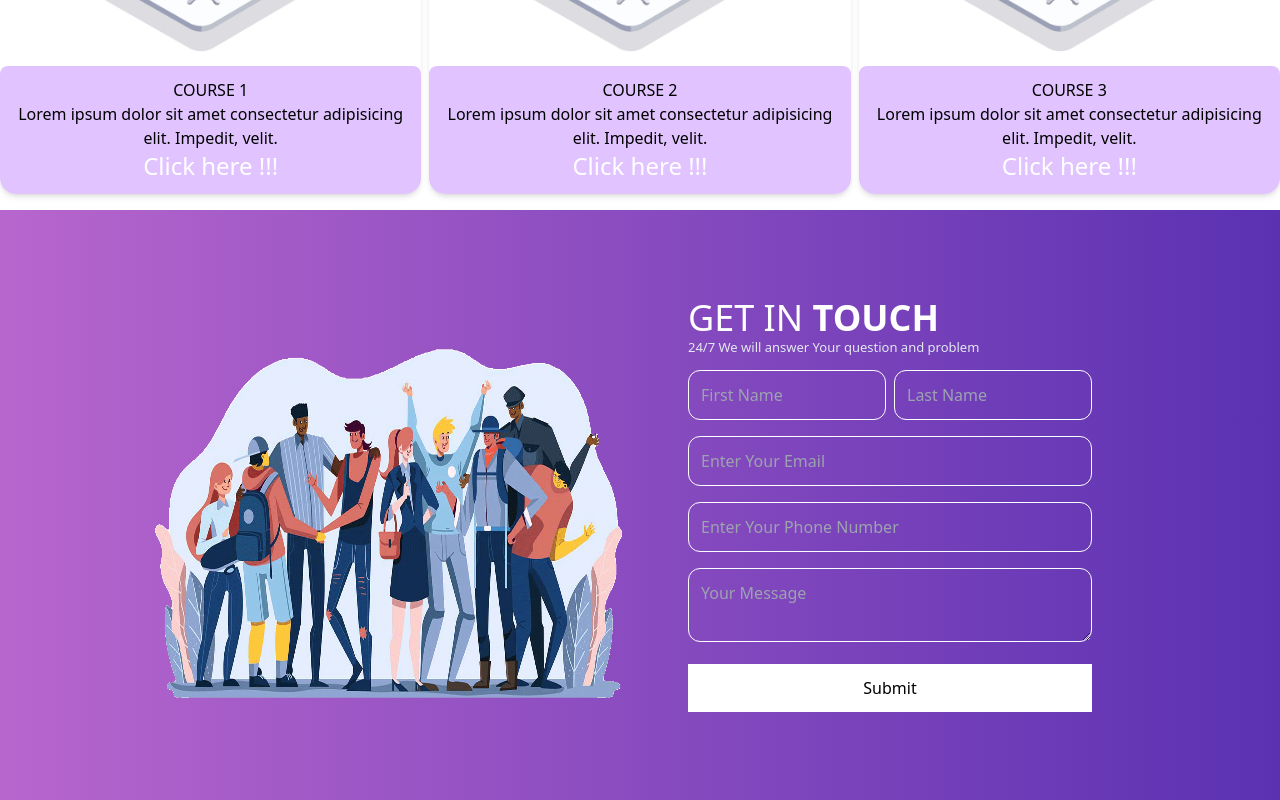
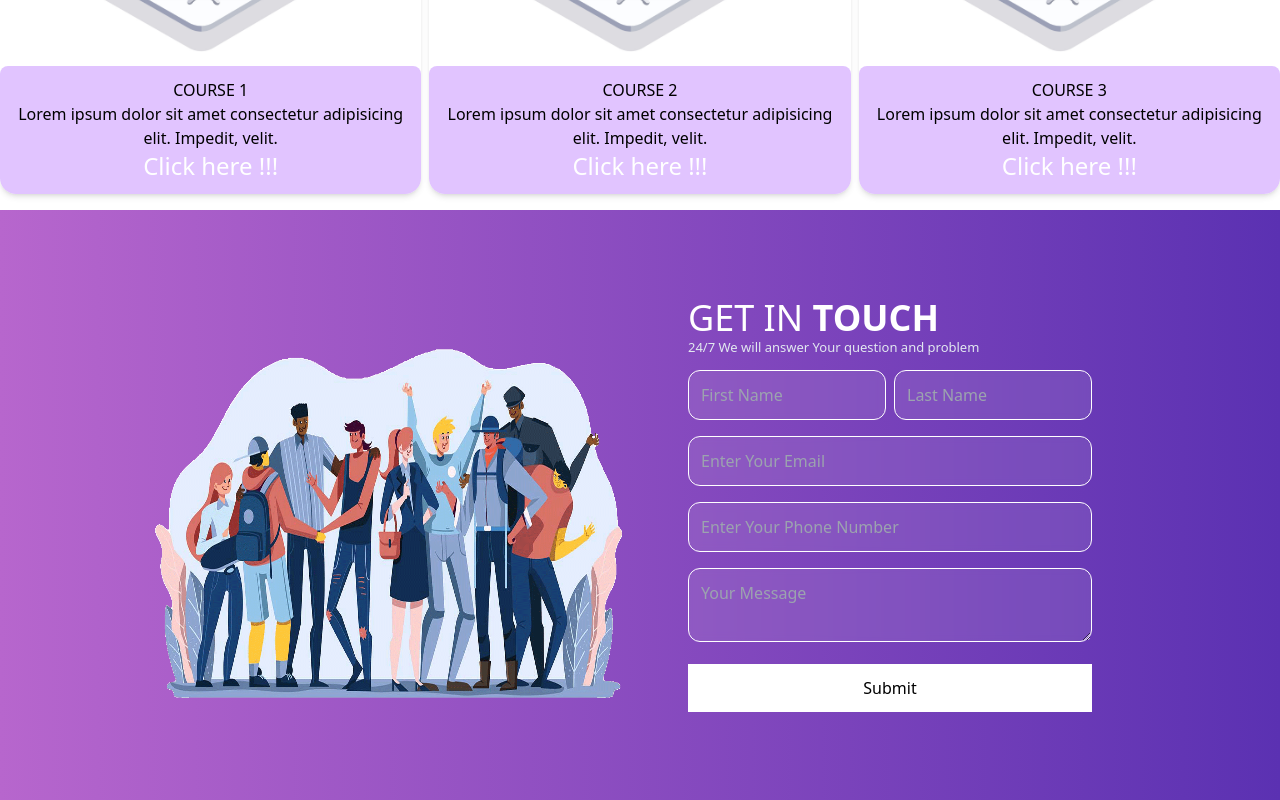
Before and after one commit to Daksh2356/chatcamp, a Next.js app: page /home in a window 1280 px wide. Shown: the part 1106-1906 px from the top of the page. Built offline with nearby package versions, Linux system fonts and the light colour scheme.

Commit message:
minor edits

```diff
--- a/src/components/Contact.js
+++ b/src/components/Contact.js
@@ -103,7 +103,7 @@ const ContactUs = () => {
                 className={`outline-none border border-white p-3 rounded-xl w-full transition-all duration-300 ${
                   firstNametransition === true
                     ? "bg-white"
-                    : "bg-transparent text-white"
+                    : "backdrop-filter bg-gray-200  backdrop-blur-sm bg-opacity-10 text-white"
                 }`}
                 placeholder="First Name"
               ></input>
@@ -118,7 +118,7 @@ const ContactUs = () => {
                 className={`outline-none border border-white p-3 rounded-xl w-full transition-all duration-300 ${
                   lastNametransition === true
                     ? "bg-white"
-                    : "bg-transparent text-white"
+                    : "backdrop-filter bg-gray-200  backdrop-blur-sm bg-opacity-10 text-white"
                 }`}
                 placeholder="Last Name"
               ></input>
@@ -135,7 +135,7 @@ const ContactUs = () => {
                 className={`outline-none border border-white p-3 rounded-xl w-full transition-all duration-300 ${
                   emailtransition === true
                     ? "bg-white"
-                    : "bg-transparent text-white"
+                    : "backdrop-filter bg-gray-200  backdrop-blur-sm bg-opacity-10 text-white"
                 }`}
                 placeholder="Enter Your Email"
               ></input>
@@ -153,7 +153,7 @@ const ContactUs = () => {
                 className={`outline-none border border-white p-3 rounded-xl w-full transition-all duration-300 ${
                   phonetransition === true
                     ? "bg-white"
-                    : "bg-transparent text-white"
+                    : "backdrop-filter bg-gray-200  backdrop-blur-sm bg-opacity-10 text-white"
                 }`}
                 placeholder="Enter Your Phone Number"
               ></input>
@@ -170,7 +170,7 @@ const ContactUs = () => {
                 className={`outline-none border border-white p-3 rounded-xl w-full transition-all duration-300 ${
                   textareatransition === true
                     ? "bg-white"
-                    : "bg-transparent text-white"
+                    : "backdrop-filter bg-gray-200  backdrop-blur-sm bg-opacity-10 text-black"
                 }`}
               ></textarea>
             </div>
@@ -178,7 +178,7 @@ const ContactUs = () => {
               <button
               onClick={(e)=>{e.preventDefault();}}
                 type="buttom"
-                className="w-full bg-white  p-3"
+                className="w-full bg-white  p-3 active:bg-black active:text-white"
               >
                 Submit
               </button>
```
